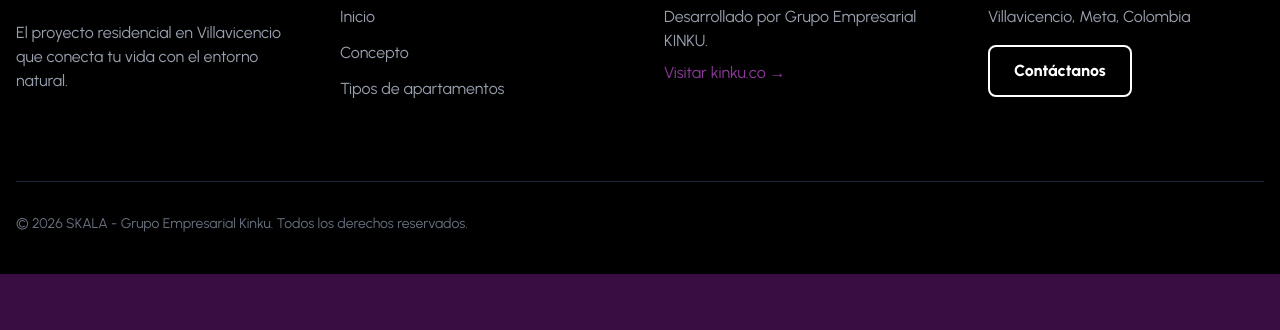
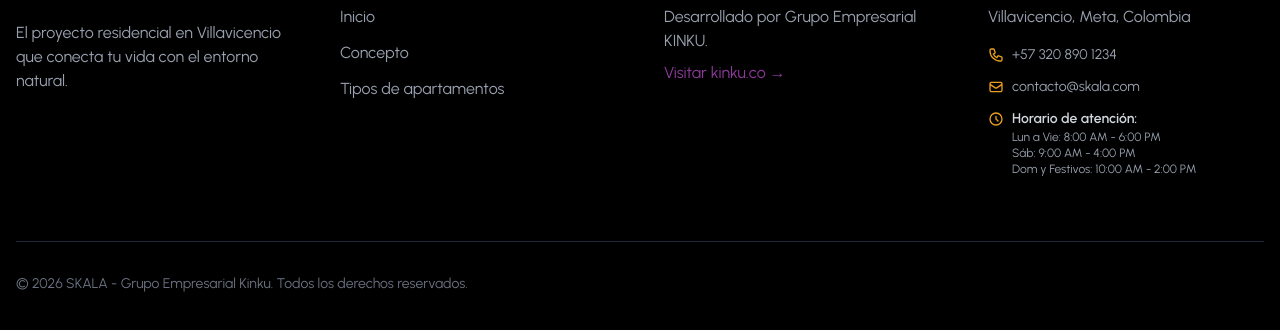
Before and after one commit to dsancalderon/skala, a website built with Vite: page index.html in a window 1280 px wide. Shown: the part 3766-4096 px from the top of the page. Before the commit the page ends 4040 px from the top, so only its background shows below. Built offline with nearby package versions, Linux system fonts and the light colour scheme.

Commit message:
style:numeros de contacto en el footer

```diff
--- a/index.html
+++ b/index.html
@@ -297,8 +297,32 @@
         </div>
         <div>
           <h4 class="text-lg font-bold text-accent mb-4">Contacto</h4>
-          <p class="text-gray-400">Villavicencio, Meta, Colombia</p>
-          <a class="inline-flex mt-4 items-center px-6 py-3 rounded-lg font-bold border-2 border-white hover:bg-white hover:text-black transition-colors" href="#contact">Contáctanos</a>
+          <p class="text-gray-400 mb-4">Villavicencio, Meta, Colombia</p>
+          <ul class="space-y-3 text-sm text-gray-400">
+            <li class="flex items-center gap-2">
+              <svg class="h-4 w-4 text-accent shrink-0" fill="none" viewBox="0 0 24 24" stroke="currentColor">
+                <path stroke-linecap="round" stroke-linejoin="round" stroke-width="2" d="M3 5a2 2 0 012-2h3.28a1 1 0 01.948.684l1.498 4.493a1 1 0 01-.502 1.21l-2.257 1.13a11.042 11.042 0 005.516 5.516l1.13-2.257a1 1 0 011.21-.502l4.493 1.498a1 1 0 01.684.949V19a2 2 0 01-2 2h-1C9.716 21 3 14.284 3 6V5z" />
+              </svg>
+              <a href="tel:+573208901234" class="hover:text-white transition-colors">+57 320 890 1234</a>
+            </li>
+            <li class="flex items-center gap-2">
+              <svg class="h-4 w-4 text-accent shrink-0" fill="none" viewBox="0 0 24 24" stroke="currentColor">
+                <path stroke-linecap="round" stroke-linejoin="round" stroke-width="2" d="M3 8l7.89 5.26a2 2 0 002.22 0L21 8M5 19h14a2 2 0 002-2V7a2 2 0 00-2-2H5a2 2 0 00-2 2v10a2 2 0 002 2z" />
+              </svg>
+              <a href="mailto:contacto@skalavillavicencio.com" class="hover:text-white transition-colors">contacto@skala.com</a>
+            </li>
+            <li class="flex items-start gap-2">
+              <svg class="h-4 w-4 text-accent mt-0.5 shrink-0" fill="none" viewBox="0 0 24 24" stroke="currentColor">
+                <path stroke-linecap="round" stroke-linejoin="round" stroke-width="2" d="M12 8v4l3 3m6-3a9 9 0 11-18 0 9 9 0 0118 0z" />
+              </svg>
+              <div>
+                <p class="font-semibold text-gray-300">Horario de atención:</p>
+                <p class="text-xs">Lun a Vie: 8:00 AM - 6:00 PM</p>
+                <p class="text-xs">Sáb: 9:00 AM - 4:00 PM</p>
+                <p class="text-xs">Dom y Festivos: 10:00 AM - 2:00 PM</p>
+              </div>
+            </li>
+          </ul>
         </div>
       </div>
       <div class="border-t border-gray-800 pt-8 text-center md:text-left flex flex-col md:flex-row justify-between items-center text-sm text-gray-500">
```
